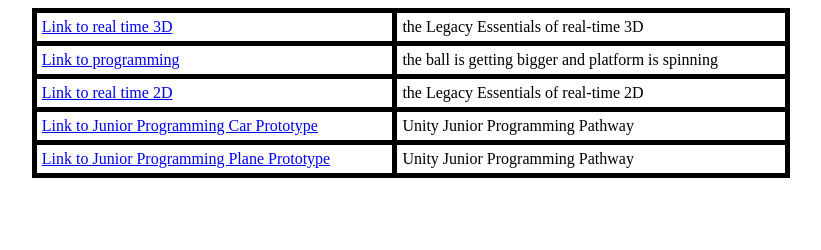
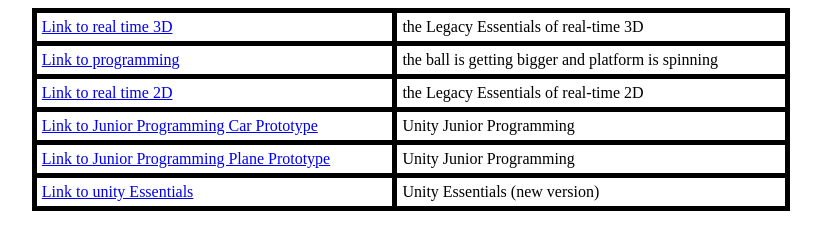
Before and after one commit to Acew-zl/Acew-zl.github.io, a plain HTML site: page index.html in a window 1280 px wide. Shown: the whole page, without its empty margins (229-1050 px from the left). Drawn offline with Linux system fonts and the light colour scheme.

Commit message:
add new essential

```diff
--- a/index.html
+++ b/index.html
@@ -18,21 +18,25 @@
     <td><a href="https://play.unity.com/en/games/634594b8-0220-4d15-a31e-7ee03d3b11c7/oldessential3d">Link to real time 3D</a></td>
     <td>the Legacy Essentials of real-time 3D</td>
   </tr>
-    <tr>
+  <tr>
     <td><a href="https://acew-zl.github.io/oldessentialPrograming/index.html">Link to programming</a></td>
     <td>the ball is getting bigger and platform is spinning</td>
   </tr>
-    <tr>
+  <tr>
     <td><a href="https://play.unity.com/en/games/02ddb90c-f4f8-43ec-9a3a-8586bd74d677/oldessential2d">Link to real time 2D</a></td>
     <td>the Legacy Essentials of real-time 2D</td>
   </tr>
-    <tr>
+  <tr>
     <td><a href="https://play.unity.com/en/games/39f23f7a-b877-43b2-8ca0-dd8832b66727/car-prototype">Link to Junior Programming Car Prototype</a></td>
-    <td>Unity Junior Programming Pathway</td>
+    <td>Unity Junior Programming</td>
   </tr>
-    <tr>
+  <tr>
     <td><a href="https://acew-zl.github.io/Planefly/index.html">Link to Junior Programming Plane Prototype</a></td>
-    <td>Unity Junior Programming Pathway</td>
+    <td>Unity Junior Programming</td>
+  </tr>
+  <tr>
+    <td><a href="https://play.unity.com/en/games/5e399f64-96a1-434e-971b-4cbbf4d60081/webgl-builds-test">Link to unity Essentials</a></td>
+    <td>Unity Essentials (new version)</td>
   </tr>
   </tbody></table>
 
```
